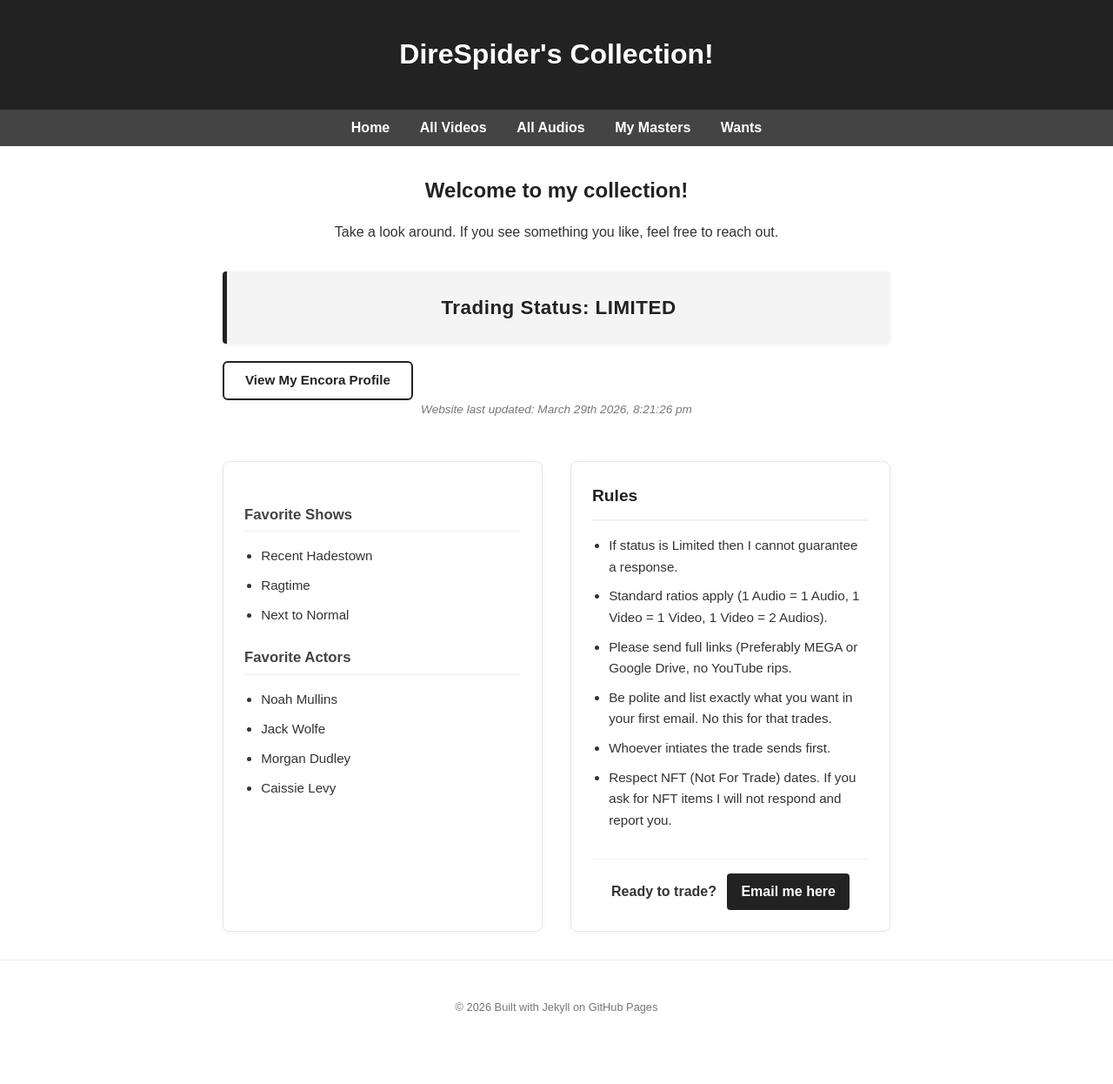
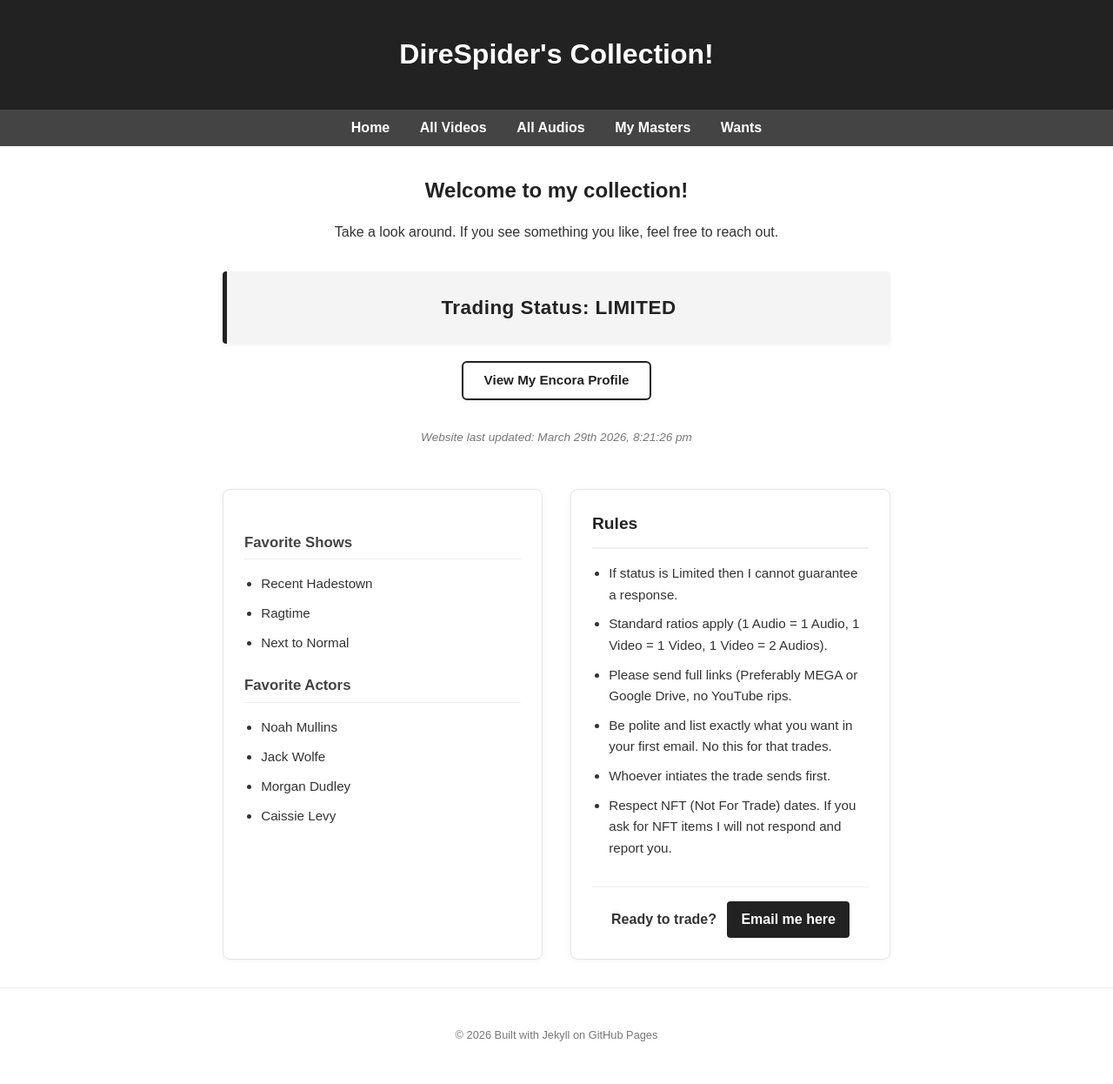
Before and after one commit to DireSpider/direspider.github.io, a Jekyll site: the page built from index.html, in a window 1280 px wide. Shown: the whole page at 87% size. Built offline with Jekyll 4.4.1, drawn with Linux system fonts in a browser that asks for light colours; before the commit the page ends 1214 px from its top, so only the background shows below that.

Commit message:
Center align Encora button and adjust margins

```diff
--- a/css/style.css
+++ b/css/style.css
@@ -239,6 +239,8 @@ body { font-family: sans-serif; line-height: 1.6; margin: 0; color: #333; }
 /* Encora Button Styling */
 .encora-container {
     margin-top: 1.25rem;
+        text-align: center;
+        margin-bottom: 2rem;
 }
 
 .encora-button {
```
